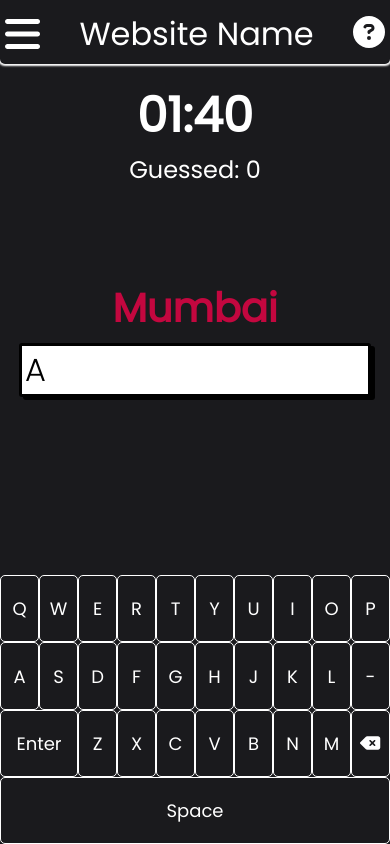
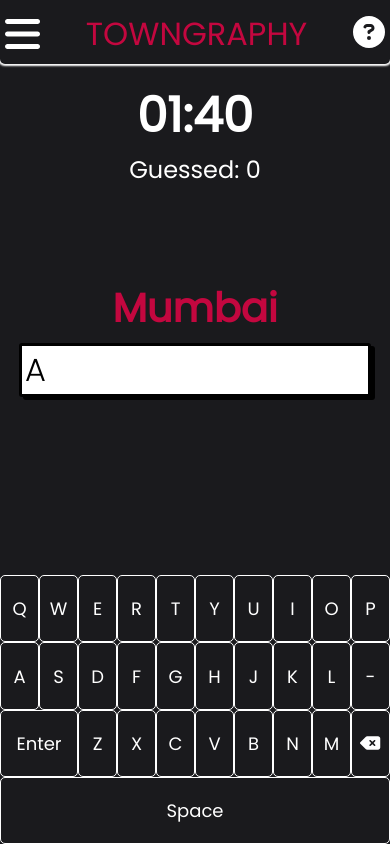
Before and after one commit to nickgabriadze/Towngraphy, a React (Create React App) app: page / in a window 390 px wide. Built offline with nearby package versions, Linux system fonts and the light colour scheme.

Commit message:
changed website name

```diff
--- a/src/Components/Header/header.css
+++ b/src/Components/Header/header.css
@@ -48,7 +48,7 @@
 
 
     #website-name{
-        color:white;
+        color:#c3073f;
         font-size: 2rem;
         font-family: 'Poppins', 'Lucida Sans', 'Lucida Sans Regular', 'Lucida Grande', 'Lucida Sans Unicode', 'Geneva', 'Verdana', 'sans-serif';
     }
--- a/src/Components/Header/header.jsx
+++ b/src/Components/Header/header.jsx
@@ -43,7 +43,7 @@ export function Header() {
                         rotate: 0
                     }}
                     onClick={() => setOpened(!opened)}><FontAwesomeIcon id="hamburger-menu" icon={faBars} /></motion.div>
-                <motion.div animate={{ x: [-200, 0] }} transition={{ type: "spring", stiffness: 100 }} id="website-name">Website Name</motion.div>
+                <motion.div animate={{ x: [-200, 0] }} transition={{ type: "spring", stiffness: 100 }} id="website-name">TOWNGRAPHY</motion.div>
                 <motion.div animate={{ x: [-100, 0] }} transition={{ type: "spring", stiffness: 100 }} onClick={() => setClicked(!clicked)}>{clicked ? afterClicked : questionMark}</motion.div>
             </motion.div>
         </>
```
